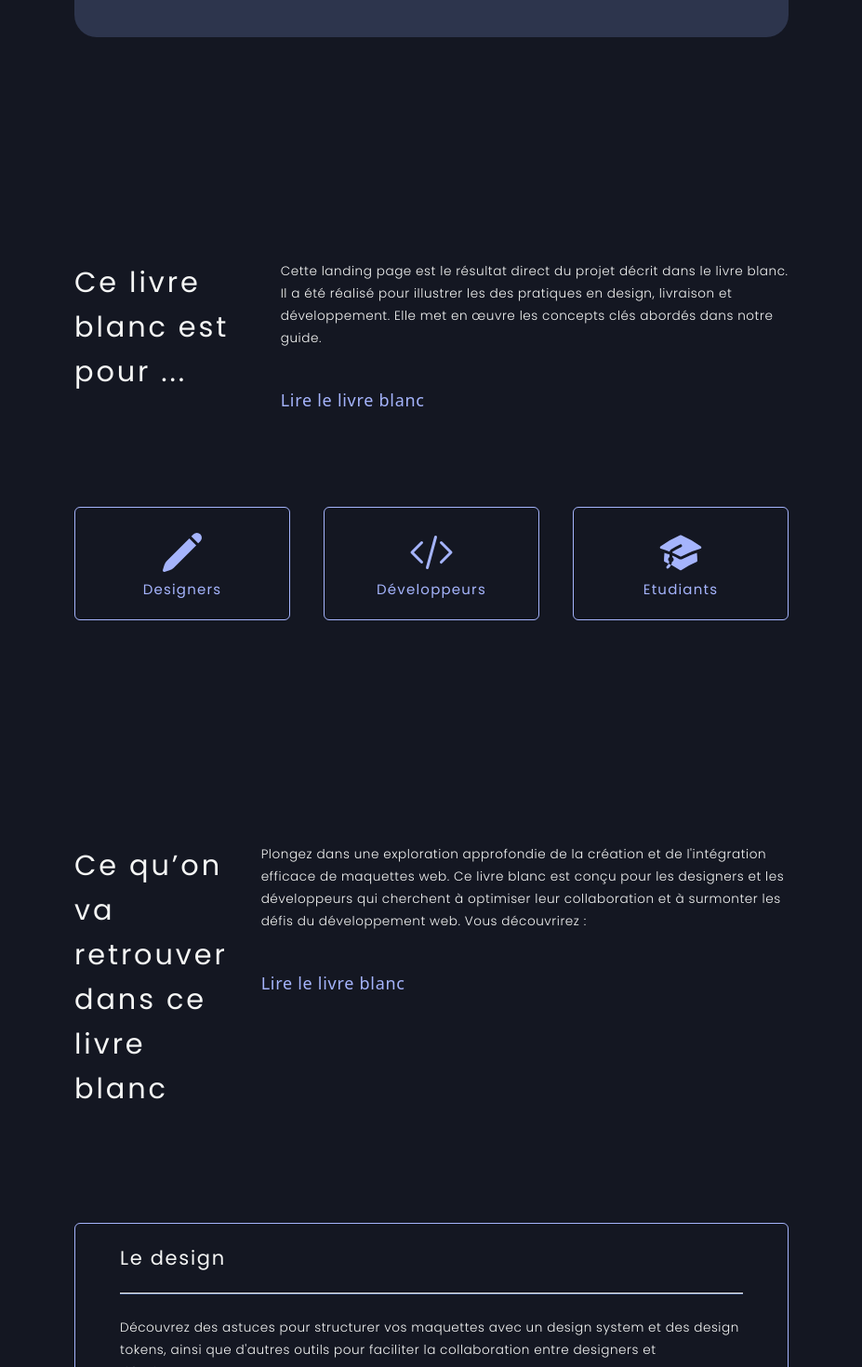
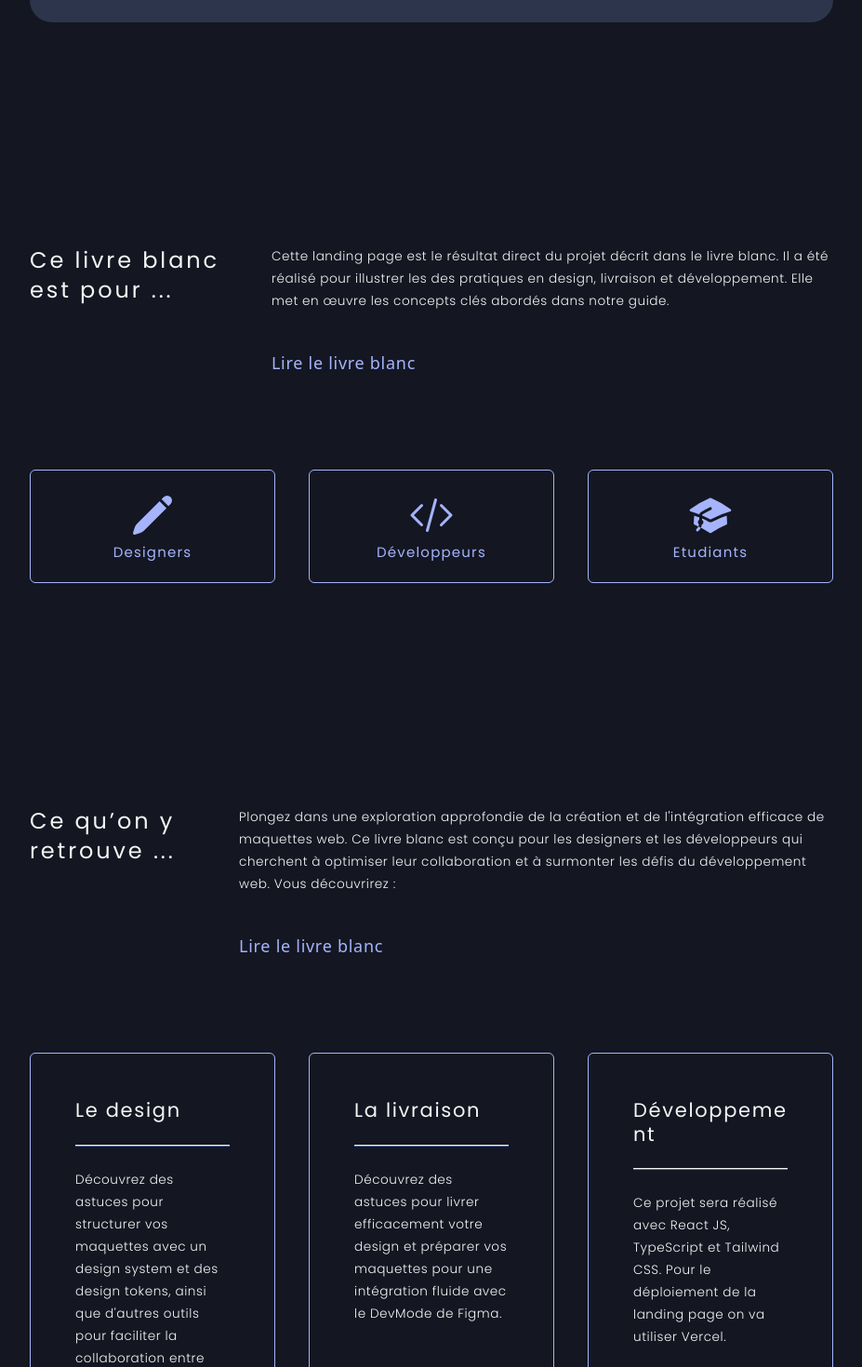
Before and after one commit to Assoghe/landing, a React (Vite) app in the folder landing/: page / in a window 1280 px wide. Shown: the part 1330-2800 px from the top of the page at 93% size, without its empty margins (176-1103 px from the left). Built offline with nearby package versions, Linux system fonts and the light colour scheme.

Commit message:
Fix margin and size

```diff
--- a/landing/src/App.tsx
+++ b/landing/src/App.tsx
@@ -8,12 +8,12 @@ import { Herosection } from './sections/herosection/HeroSection'
 function App() {
 
   return (
-    <div className='my-0'>
+    <>
       <Herosection />
       <AboutTheBook/>
       <ForWhoSection/>
       <FindSection/>
-    </div>
+    </>
   )
 }
 
--- a/landing/src/components/TypographySection/TypographySection.tsx
+++ b/landing/src/components/TypographySection/TypographySection.tsx
@@ -10,7 +10,7 @@ interface TypographySectionProps {
 const TypographySection: React.FC<TypographySectionProps> = ({ title, body }) => {
     return (
         <div className="tablet:flex tablet:mb-24 mb-9">
-            <Typography variant="h2" component="h2" className="tablet:w-[550px] mr-9 mb-6 w-full">
+            <Typography variant="h2" component="h2" className="tablet:w-[600px] mr-9 mb-6 w-full">
                 {title}
             </Typography>
             <div>
--- a/landing/src/design system/button/Button.tsx
+++ b/landing/src/design system/button/Button.tsx
@@ -26,7 +26,7 @@ export const Button = ({
 
     switch (variant) {
         case "label":
-            variantStyles = "text-2xl text-primary w-fit";
+            variantStyles = "text-2xl text-primary text-left";
             break;
     }
 
--- a/landing/src/sections/AboutTheBook/AboutTheBook.tsx
+++ b/landing/src/sections/AboutTheBook/AboutTheBook.tsx
@@ -3,7 +3,7 @@ import { Typography } from '../../design system/Typography/Typography'
 
 export const AboutTheBook = () => {
   return (
-      <div className='tablet:mx-64 bg-neutral-900 rounded-3xl tablet:my-60 my-24 mx-6'>
+    <div className='tablet:mx-52 bg-neutral-900 rounded-3xl tablet:my-60 my-24 mx-6'>
         <div className='tablet:p-20 p-10'>
               <Typography variant='h2' component='h2'>
                   A propos de ce livre blanc
--- a/landing/src/sections/ForWhoSection/ForWhoIcons.tsx
+++ b/landing/src/sections/ForWhoSection/ForWhoIcons.tsx
@@ -3,7 +3,7 @@ import { HiAcademicCap, HiCodeBracket, HiPencil } from 'react-icons/hi2'
 
 export const ForWhoIcons = () => {
   return (
-      <div className='tablet:flex gap-9 mx-6 tablet:mx-64'>
+      <div className='tablet:flex gap-9 mx-6 tablet:mx-52'>
           <div className="flex justify-center items-center w-full">
               <IconBlock icon={HiPencil} title="Designers" />
           </div>
--- a/landing/src/sections/ForWhoSection/ForWhoSection.tsx
+++ b/landing/src/sections/ForWhoSection/ForWhoSection.tsx
@@ -4,7 +4,7 @@ import { ForWhoIcons } from './ForWhoIcons'
 export const ForWhoSection = () => {
     return (
         <div className='tablet:my-60 my-24'>
-            <div className='mx-6 tablet:mx-64 '>
+            <div className='mx-6 tablet:mx-52 '>
                 <div className="w-full">
                     <TypographySection
                         title="Ce livre blanc est pour ..."
--- a/landing/src/sections/WhatWillYouFindSection/BlockFind.tsx
+++ b/landing/src/sections/WhatWillYouFindSection/BlockFind.tsx
@@ -3,19 +3,20 @@ import { Typography } from '../../design system/Typography/Typography';
 import { Button } from '../../design system/button/Button';
 import Divider from '../../design system/Divider/Divider';
 
-interface IconBlockProps {
+interface BlockFindProps {
     title: string;
     text: string;
-
 }
 
-const BlockFind: React.FC<IconBlockProps> = ({ title, text }) => {
+const BlockFind: React.FC<BlockFindProps> = ({ title, text }) => {
     return (
-        <div className="border border-primary rounded-md flex flex-col py-6 px-12 w-full h-full">
-            <Typography component='h3' variant='h3' className='text-neutral'>{title}</Typography>
-            <Divider/>
-            <Typography component='p' variant='body-one' className=''>{text}</Typography>
-            <Button/>
+        <div className="border border-primary rounded-md flex flex-col py-12 px-12 w-full">
+            <div className="flex-grow mb-9">
+                <Typography component='h3' variant='h3' className='text-neutral break-words'>{title}</Typography>
+                <Divider />
+                <Typography component='p' variant='body-one' className='text-left'>{text}</Typography>
+            </div>
+            <Button />
         </div>
     );
 };
--- a/landing/src/sections/WhatWillYouFindSection/FindSection.tsx
+++ b/landing/src/sections/WhatWillYouFindSection/FindSection.tsx
@@ -3,11 +3,12 @@ import BlockFind from "./BlockFind"
 
 export const FindSection = () => {
   return (
-    <div className="tablet:mx-64 mx-6 tablet:my-60 my-24">
+    <div className="tablet:mx-52 mx-6 tablet:my-60 my-24">
       <TypographySection
-        title="Ce qu’on va retrouver dans ce livre blanc"
+        title="Ce qu’on y retrouve ..."
         body="Plongez dans une exploration approfondie de la création et de l'intégration efficace de maquettes web. Ce livre blanc est conçu pour les designers et les développeurs qui cherchent à optimiser leur collaboration et à surmonter les défis du développement web. Vous découvrirez :"
       />
+      <div className="gap-9 grid tablet:grid-cols-3 grid-cols-1">
         <BlockFind
           title="Le design"
           text="Découvrez des astuces pour structurer vos maquettes avec un design system et des design tokens, ainsi que d'autres outils pour faciliter la collaboration entre designers et développeurs." />
@@ -18,5 +19,6 @@ export const FindSection = () => {
           title="Développement"
           text="Ce projet sera réalisé avec React JS, TypeScript et Tailwind CSS. Pour le déploiement de la landing page on va utiliser Vercel." />
       </div>
+    </div>
   )
 }
--- a/landing/src/sections/herosection/HeroSection.tsx
+++ b/landing/src/sections/herosection/HeroSection.tsx
@@ -5,7 +5,7 @@ import { Button } from "../../design system/button/Button"
 export const Herosection = () => {
     return (
         <div className="bg-cover h-screen bg-[url('./img/herosection.png')]">
-            <div className="h-screen tablet:w-5/12 flex flex-col justify-center mx-6 tablet:mx-64">
+            <div className="h-screen tablet:w-2/6 flex flex-col justify-center mx-6 tablet:mx-52">
                 <Tag variant="default">
                     Livre blanc
                 </Tag>
--- a/landing/tailwind.config.js
+++ b/landing/tailwind.config.js
@@ -47,8 +47,8 @@ export default {
         letterSpacing: '0.105rem',
         fontWeight: '400',
       }],
-      '4xl': ['1.9rem', {
-        lineHeight: '3rem',
+      '4xl': ['1.5rem', {
+        lineHeight: '2rem',
         letterSpacing: '0.18rem',
         fontWeight: '400',
       }],
```
Lines whose indentation alone changed are shown as unchanged.
